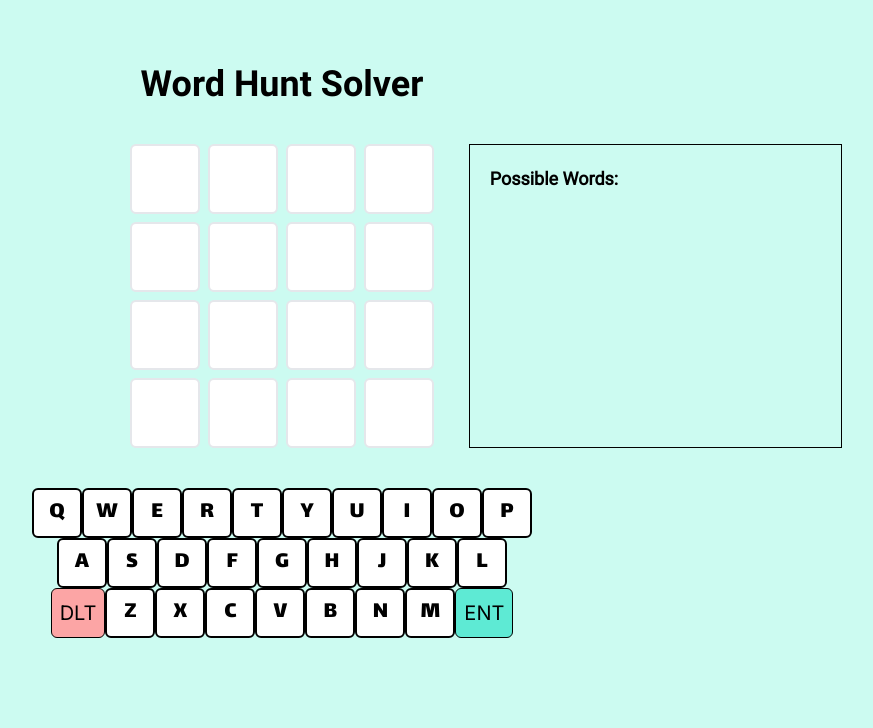
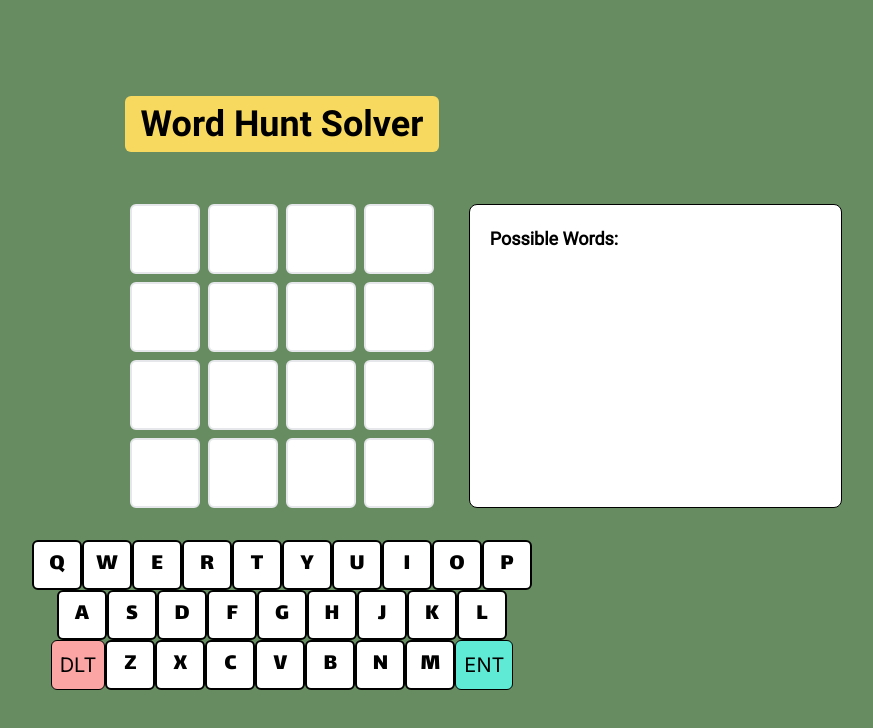
Before and after one commit to JosephPoncini/word-game-solver, a Next.js app: page /pages/WordHuntSolver in a window 1280 px wide. Shown: the top 728 px of the page, without its empty margins (358-1231 px from the left). Built offline with nearby package versions, Linux system fonts and the light colour scheme.

Commit message:
some interface styling

```diff
--- a/src/app/pages/WordHuntSolver/page.tsx
+++ b/src/app/pages/WordHuntSolver/page.tsx
@@ -7,6 +7,10 @@ import React, { useEffect, useState } from 'react'
 
 const WordHuntSolver = () => {
 
+  const [modalOn, setModalOn] = useState<boolean>(false)
+
+  const [warningMessage, setWarningMessage] = useState<string>('')
+
   const [wordbank, setWordBank] = useState<string[]>([]);
 
   const [boardData, setBoardData] = useState<string[][]>(
@@ -15,6 +19,20 @@ const WordHuntSolver = () => {
 
   const [point, setPoint] = useState<number[]>([0, 0]);
   const [isBackspacing, setIsBackSpacing] = useState<boolean>(false);
+
+  const checkForBlanks = () => {
+    let result = false;
+
+    boardData.map((row) => {
+      row.map((letter) => {
+        if (letter == '') {
+          result = true
+        }
+      })
+    })
+
+    return result
+  }
 
   const goToNextSpot = () => {
 
@@ -64,9 +82,20 @@ const WordHuntSolver = () => {
   }
 
   const handleSubmit = async () => {
-    console.log("running")
-    let data = await getWordHuntData(boardData)
-    console.log(data)
+    if (!checkForBlanks()) {
+      console.log("running")
+      let data = await getWordHuntData(boardData)
+      setWordBank(data);
+      setModalOn(true)
+      setWarningMessage('')
+    }else{
+      setWarningMessage('The whole board must be filled :)')
+    }
+
+  }
+
+  const closeModal = () => {
+    setModalOn(false);
   }
 
   useEffect(() => {
@@ -75,6 +104,7 @@ const WordHuntSolver = () => {
       deletePoint();
     }
   }, [isBackspacing])
+
 
 
 
@@ -97,16 +127,47 @@ const WordHuntSolver = () => {
   }, [boardData]);
 
   return (
-    <div className=' w-screen h-screen overflow-auto bg-teal-100 flex flex-col items-center pt-16 px-5 lg:px-20 space-y-10'>
+    <div className=' w-screen h-screen overflow-auto bg-[#688c61] flex flex-col items-center pt-16 px-5 lg:px-20 space-y-8'>
+
+      <div className={modalOn ? `sm:hidden bg-[#00000080] absolute inset-0 px-10 flex items-center ` : `hidden`}>
+        <div className=' bg-white w-full h-[70vh] rounded-lg p-5 flex-col items-center overflow-auto'>
+          <div className=' w-full flex justify-end '>
+            <svg onClick={closeModal} className=' cursor-pointer' fill="#FF0000" height="20px" width="20px" version="1.1" id="Capa_1" xmlns="http://www.w3.org/2000/svg"
+              viewBox="0 0 460.775 460.775">
+              <path d="M285.08,230.397L456.218,59.27c6.076-6.077,6.076-15.911,0-21.986L423.511,4.565c-2.913-2.911-6.866-4.55-10.992-4.55
+	                    c-4.127,0-8.08,1.639-10.993,4.55l-171.138,171.14L59.25,4.565c-2.913-2.911-6.866-4.55-10.993-4.55
+		                  c-4.126,0-8.08,1.639-10.992,4.55L4.558,37.284c-6.077,6.075-6.077,15.909,0,21.986l171.138,171.128L4.575,401.505
+		                  c-6.074,6.077-6.074,15.911,0,21.986l32.709,32.719c2.911,2.911,6.865,4.55,10.992,4.55c4.127,0,8.08-1.639,10.994-4.55
+		                  l171.117-171.12l171.118,171.12c2.913,2.911,6.866,4.55,10.993,4.55c4.128,0,8.081-1.639,10.992-4.55l32.709-32.719
+		                  c6.074-6.075,6.074-15.909,0-21.986L285.08,230.397z"/>
+            </svg>
+          </div>
+          <div className=' w-full'>
+            <div className=' font-bold underline mb-2'>Possible Words: </div>
+            {
+              wordbank && wordbank.map((word, idx) => {
+                return (
+                  (idx == 0) ? <span key={idx}>{word}</span> : <span key={idx}>{", " + word}</span>
+                )
+              })
+            }
+          </div>
+
+
+        </div>
+      </div>
+
+
       <div className=' flex flex-col items-center'>
-        <div className=' w-full text-center font-RobotoBold text-4xl cursor-pointer'>Word Hunt Solver</div>
+        <div className=' text-center font-RobotoBold text-4xl cursor-pointer bg-[#f7d960] rounded-md px-4 py-2'>Word Hunt Solver</div>
+        <div className=' h-[20px] text-[#fca5a5] font-Roboto text-sm'>{warningMessage}</div>
       </div>
       <div className=' grid grid-cols-3 w-full'>
         <div className=' col-start-2 w-full flex items-center justify-center'>
           <WordHuntBoardComponent boardData={boardData} />
         </div>
 
-        <div className=' hidden md:block order-1 lg:order-2 border border-black px-5 w-full lg:p-5 font-Roboto text-lg overflow-auto'>
+        <div className=' hidden md:block order-1 lg:order-2 border border-black rounded-lg bg-white px-5 w-full lg:p-5 font-Roboto text-lg overflow-auto max-h-[304px]'>
           <div className=' font-bold'>Possible Words: </div>
           {
             wordbank && wordbank.map((word, idx) => {
```
